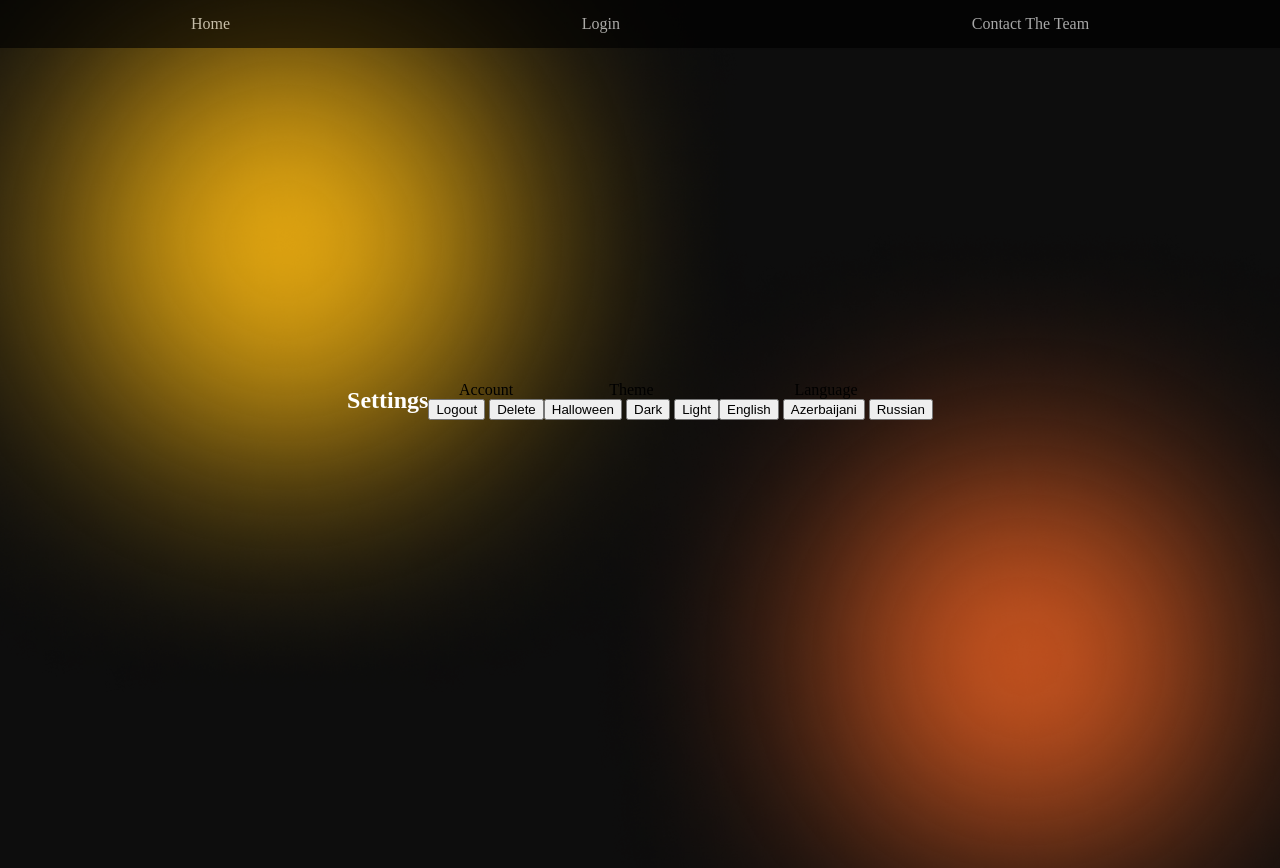
After one commit to IanCVal94/CS2340_Team39_Project2, a Django app: page /settings/ in a window 1280 px wide. The commit adds this page. Run offline with Django 5.2, Linux system fonts and the light colour scheme.

Commit message:
started working on settings page

```diff
--- a/spotify_wrapped/templates/base.html
+++ b/spotify_wrapped/templates/base.html
@@ -25,7 +25,8 @@
         {% if user.is_authenticated %}
             <a href="{% url 'profile' %}">Profile</a>
             <a href="{% url 'logout' %}">Logout</a>
-            <a href="{%  url 'wraps' %}">Wraps</a>
+            <a href="{% url 'wraps' %}">Wraps</a>
+            <a href="{% url 'settings' %}">Settings</a>
         {% else %}
             <a href="{% url 'login' %}">Login</a>
         {% endif %}
--- /dev/null
+++ b/spotify_wrapped/templates/settings.html
@@ -0,0 +1,26 @@
+{% extends 'base.html' %}
+
+{% block title %}Settings{% endblock %}
+
+{% block content %}
+    <div class="settings-container">
+        <h2>Settings</h2>
+        <div class="settings-row">
+            <div class="label">Account</div>
+            <button class="button logout">Logout</button>
+            <button class="button delete">Delete</button>
+        </div>
+        <div class="settings-row">
+            <div class="label">Theme</div>
+            <button class="button halloween">Halloween</button>
+            <button class="button dark">Dark</button>
+            <button class="button light">Light</button>
+        </div>
+        <div class="settings-row">
+            <div class="label">Language</div>
+            <button class="button english">English</button>
+            <button class="button azerbaijani">Azerbaijani</button>
+            <button class="button russian">Russian</button>
+        </div>
+    </div>
+{% endblock %}
--- a/spotify_wrapped/urls.py
+++ b/spotify_wrapped/urls.py
@@ -11,6 +11,7 @@
     path('wraps/', views.wraps_view, name='wraps'),
     path('logout/', views.logout_view, name='logout'),
     path('contact/', views.contact_view, name='contact'),
+    path('settings/', views.settings_view, name='settings'),
     # Spotify OAuth URLs
     path('spotify/login/', views.spotify_login, name='spotify_login'),
     path('spotify/callback/', views.spotify_callback, name='spotify_callback'),
--- a/spotify_wrapped/views.py
+++ b/spotify_wrapped/views.py
@@ -188,6 +188,8 @@
             context['result'] = 'All fields are required'
     return render(request, "contact.html", context)
 
+def settings_view(request):
+    return render(request, "settings.html")
 
 def wraps_view(request):
     user_profile = None
--- a/static/css/style.css
+++ b/static/css/style.css
@@ -102,3 +102,11 @@
     width: 30%;
     height: auto;
 }
+
+.settings-container {
+    display: flex;
+    justify-content: center;
+    align-items: center;
+    height: 85vh;
+    text-align: center;
+}
```
